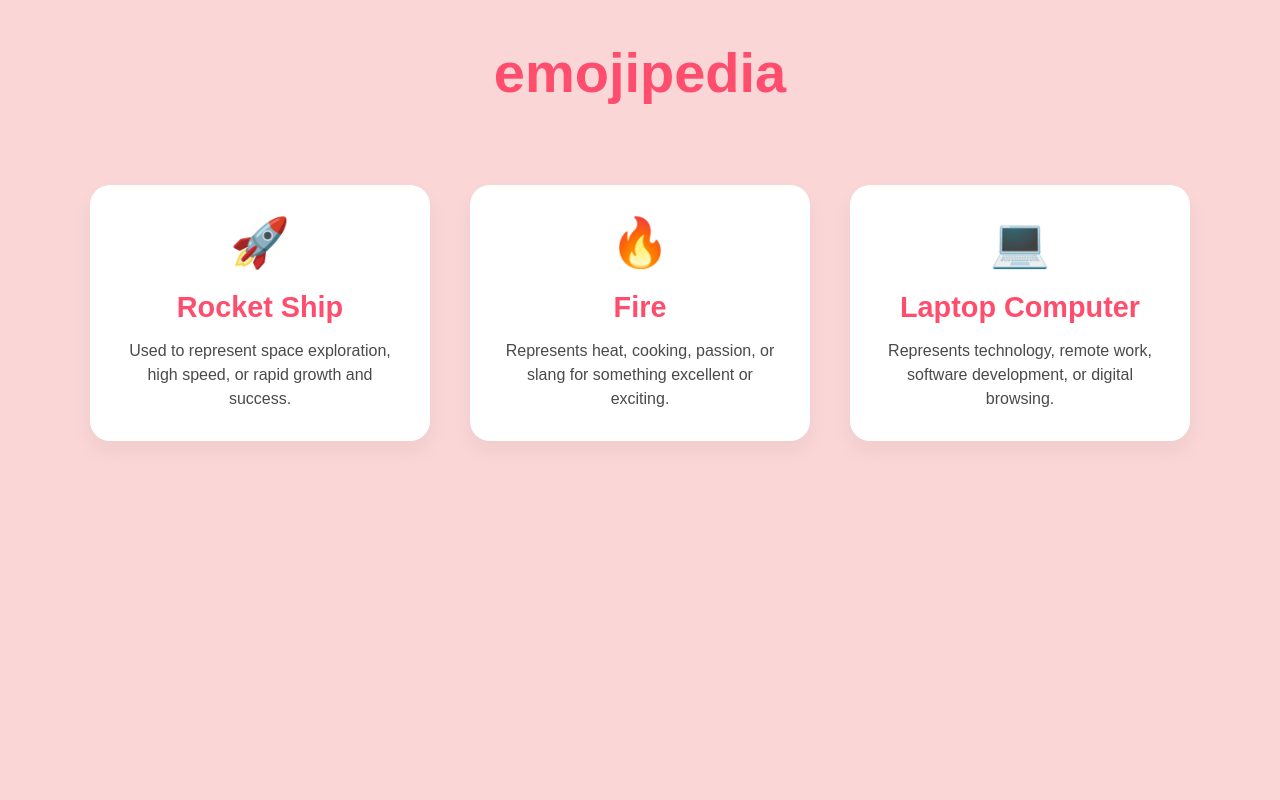
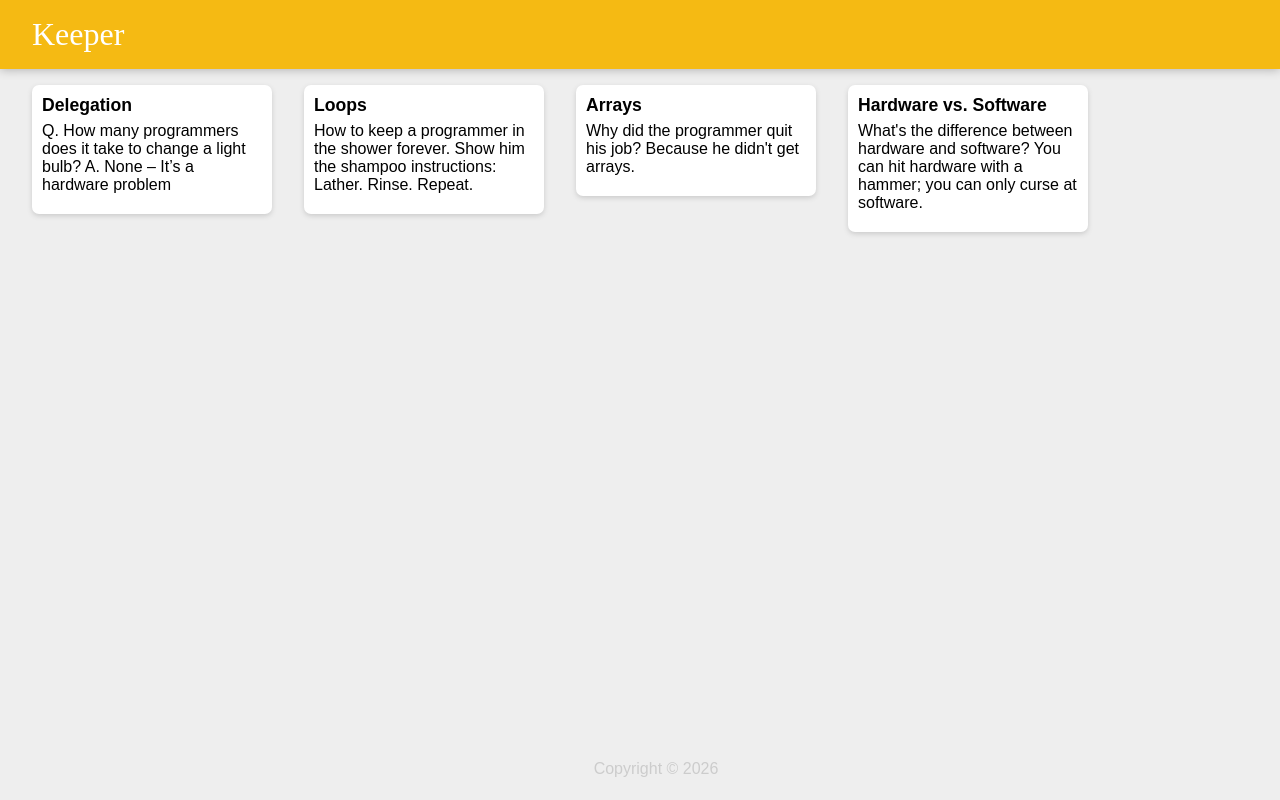
Before and after one commit to taniamoses900-png/angela-bootcamp, a React (Vite) app in the folder react-bootcamp/my-react-app/: page / in a window 1280 px wide. Built offline with nearby package versions, Linux system fonts and the light colour scheme.

Commit message:
feat(keeper-pt2): render notes dynamically using array map

```diff
--- a/react-bootcamp/my-react-app/src/App.css
+++ b/react-bootcamp/my-react-app/src/App.css
@@ -1,52 +1,61 @@
-body {
-  font-family: "Montserrat", sans-serif;
-  background-color: #fbd6d6;
+* {
+  padding: 0;
   margin: 0;
+  box-sizing: border-box;
 }
 
-h1 {
-  text-align: center;
-  color: #ff4d6d;
-  font-size: 3.5rem;
-  margin: 40px 0;
+html {
+  font-family: "Montserrat", sans-serif;
 }
 
-.dictionary {
-  display: flex;
-  flex-wrap: wrap;
-  justify-content: center;
-  max-width: 1200px;
-  margin: 0 auto;
-  padding: 20px;
+body {
+  background: #eee;
+  padding: 0 16px;
 }
 
-.term {
-  background-color: #ffffff;
-  border-radius: 20px;
-  box-shadow: 0 10px 20px rgba(0, 0, 0, 0.05);
-  margin: 20px;
-  padding: 30px;
-  width: 280px;
-  text-align: center;
+header {
+  background-color: #f5ba13;
+  margin: auto -16px;
+  padding: 16px 32px;
+  box-shadow: 0 0 10px 0 rgba(0, 0, 0, 0.3);
 }
 
-.emoji {
-  font-size: 3rem;
-  display: block;
-  margin-bottom: 20px;
+header h1 {
+  color: #fff;
+  font-family: "McLaren", cursive;
+  font-weight: 200;
 }
 
-dt span:last-child {
-  color: #ff4d6d;
-  font-size: 1.8rem;
-  font-weight: 700;
-  display: block;
-  margin-bottom: 15px;
+footer {
+  position: absolute;
+  text-align: center;
+  bottom: 0;
+  width: 100%;
+  height: 2.5rem;
 }
 
-dd {
-  color: #4a4a4a;
-  font-size: 1rem;
-  line-height: 1.5;
-  margin: 0;
+footer p {
+  color: #ccc;
 }
+
+.note {
+  background: #fff;
+  border-radius: 7px;
+  box-shadow: 0 2px 5px #ccc;
+  padding: 10px;
+  width: 240px;
+  margin: 16px;
+  float: left;
+}
+
+.note h1 {
+  font-size: 1.1em;
+  margin-bottom: 6px;
+}
+
+.note p {
+  font-size: 1em;
+  margin-bottom: 10px;
+  white-space: pre-wrap;
+  word-wrap: break-word;
+}
--- a/react-bootcamp/my-react-app/src/App.jsx
+++ b/react-bootcamp/my-react-app/src/App.jsx
@@ -1,45 +1,21 @@
 import React from "react";
-import emojipedia from "./emojipedia";
+import Header from "./components/Header";
+import Footer from "./components/Footer";
+import Note from "./components/Note";
+import notes from "./notes";
 
 function App() {
-  const numbers = Array.of(3, 56, 2, 48, 5);
-
-  const doubledNumbers = numbers.map(x => x * 2);
-  console.log(doubledNumbers);
-
-  const bigNumbers = numbers.filter(x => x > 10);
-  console.log(bigNumbers);
-
-  const sumOfNumbers = numbers.reduce((acc, curr) => acc + curr);
-  console.log(sumOfNumbers);
-
-  const firstBigNumber = numbers.find(x => x > 10);
-  console.log(firstBigNumber);
-
-  const firstBigNumberIndex = numbers.findIndex(x => x > 10);
-  console.log(firstBigNumberIndex);
-
-  const truncatedMeanings = emojipedia.map(emojiEntry => emojiEntry.meaning.substring(0, 100));
-  console.log(truncatedMeanings);
-
   return (
     <div>
-      <h1>
-        <span>emojipedia</span>
-      </h1>
-      <dl className="dictionary">
-        {emojipedia.map(emojiTerm => (
-          <div className="term" key={emojiTerm.id}>
-            <dt>
-              <span className="emoji" role="img" aria-label={emojiTerm.name}>
-                {emojiTerm.emoji}
-              </span>
-              <span>{emojiTerm.name}</span>
-            </dt>
-            <dd>{emojiTerm.meaning}</dd>
-          </div>
-        ))}
-      </dl>
+      <Header />
+      {notes.map(noteItem => (
+        <Note
+          key={noteItem.key}
+          title={noteItem.title}
+          content={noteItem.content}
+        />
+      ))}
+      <Footer />
     </div>
   );
 }
--- a/react-bootcamp/my-react-app/src/components/Note.jsx
+++ b/react-bootcamp/my-react-app/src/components/Note.jsx
@@ -1,8 +1,10 @@
-function Note() {
+import React from "react";
+
+function Note(props) {
   return (
     <div className="note">
-      <h1>This is the note title</h1>
-      <p>This is the note content</p>
+      <h1>{props.title}</h1>
+      <p>{props.content}</p>
     </div>
   );
 }
--- /dev/null
+++ b/react-bootcamp/my-react-app/src/notes.js
@@ -0,0 +1,24 @@
+const notes = [
+  {
+    key: 1,
+    title: "Delegation",
+    content: "Q. How many programmers does it take to change a light bulb? A. None – It’s a hardware problem"
+  },
+  {
+    key: 2,
+    title: "Loops",
+    content: "How to keep a programmer in the shower forever. Show him the shampoo instructions: Lather. Rinse. Repeat."
+  },
+  {
+    key: 3,
+    title: "Arrays",
+    content: "Why did the programmer quit his job? Because he didn't get arrays."
+  },
+  {
+    key: 4,
+    title: "Hardware vs. Software",
+    content: "What's the difference between hardware and software? You can hit hardware with a hammer; you can only curse at software."
+  }
+];
+
+export default notes;
```
